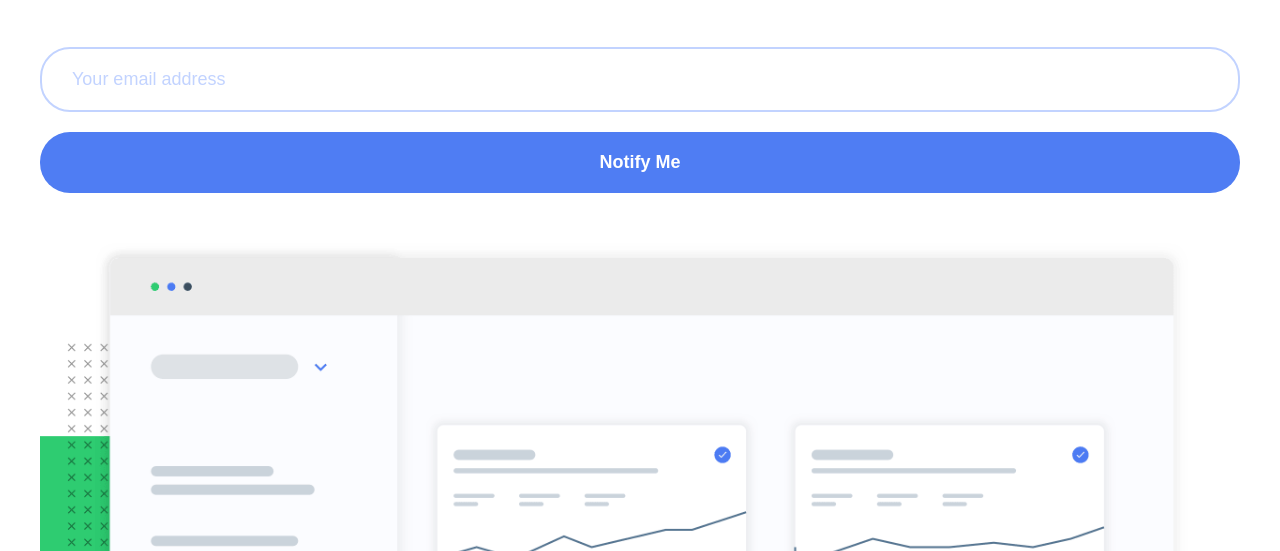
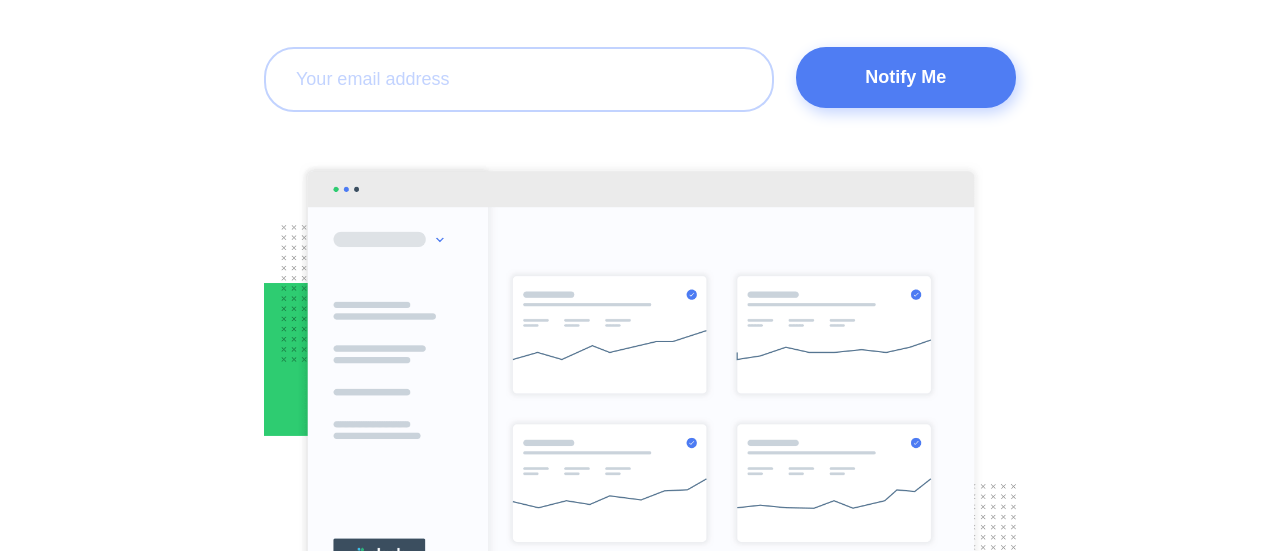
Before and after one commit to karenefereyan/ping-single-column-landing-page---HTML-CSS-JS, a plain HTML site: page index.html in a window 1280 px wide. Shown: the part 249-800 px from the top of the page. Drawn offline with nearby package versions, Linux system fonts and the light colour scheme.

Commit message:
Responsive on larger screens too

```diff
--- a/css/style.css
+++ b/css/style.css
@@ -79,6 +79,10 @@ form button{
     font-weight: 600;
 }
 
+form button:hover{
+    cursor: pointer;
+}
+
 .form-div.error input{
     border: 2px solid var(--light-red);
 }
@@ -131,3 +135,28 @@ a{
 .attribution a {
     color: hsl(228, 45%, 44%);
 }
+
+@media screen and (min-width:768px){
+    form{
+        display: flex;
+        justify-content: center;
+        align-items: flex-start;
+    }
+    form .form-div{
+        width: 70%;
+        margin-right: 1.1rem;
+    }
+
+    form button{
+        width: 30%;
+        margin: 0;
+        box-shadow:3px 5px 15px var(--pale-blue);
+    }
+}
+
+@media screen and (min-width:1000px){
+    .container{
+        max-width: 65vw;
+        margin: auto;
+    }
+}
```
